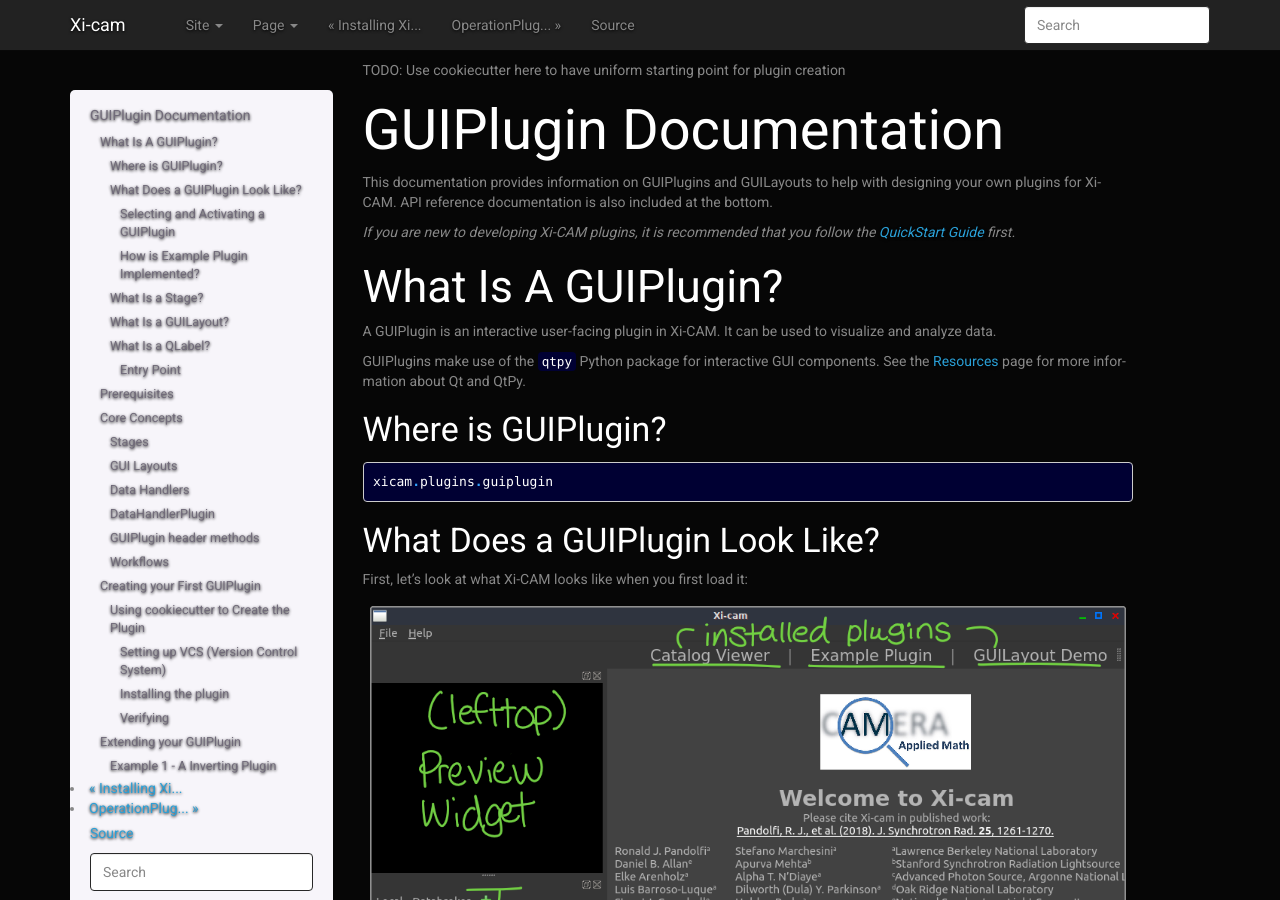
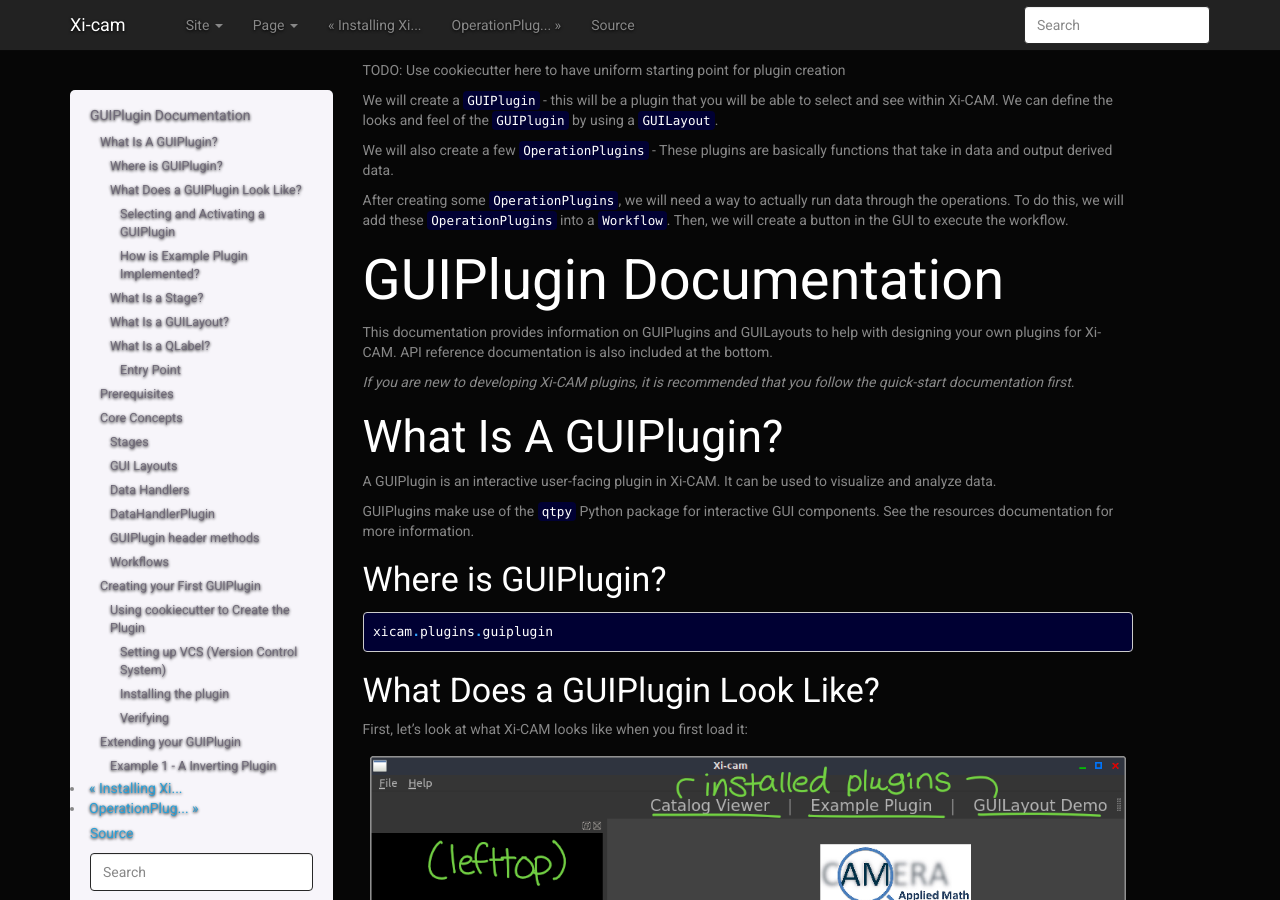
Before and after one commit to Xi-CAM/Xi-cam, a Sphinx documentation site: the page built from docs/source/gui-plugin.md, in a window 1280 px wide and 900 px high. Built offline with Sphinx 7.4.7, drawn with Linux system fonts in a browser that asks for light colours.

```diff
--- a/docs/source/gui-plugin.md
+++ b/docs/source/gui-plugin.md
@@ -1,5 +1,19 @@
 TODO:
 Use cookiecutter here to have uniform starting point for plugin creation
+
+We will create a `GUIPlugin` -
+this will be a plugin that you will be able to select and see within Xi-CAM.
+We can define the looks and feel of the `GUIPlugin` by using a `GUILayout`.
+
+We will also create a few `OperationPlugins` -
+These plugins are basically functions that take in data
+and output derived data.
+
+After creating some `OperationPlugins`,
+we will need a way to actually run data through the operations.
+To do this, we will add these `OperationPlugins` into a `Workflow`.
+Then, we will create a button in the GUI to execute the workflow.
+
 
 # GUIPlugin Documentation
 
@@ -8,7 +22,7 @@ to help with designing your own plugins for Xi-CAM.
 API reference documentation is also included at the bottom.
 
 *If you are new to developing Xi-CAM plugins,
-it is recommended that you follow the [QuickStart Guide](quickstart.md) first.*
+it is recommended that you follow the quick-start documentation first.*
 
 ## What Is A GUIPlugin?
 
@@ -16,8 +30,7 @@ A GUIPlugin is an interactive user-facing plugin in Xi-CAM.
 It can be used to visualize and analyze data.
 
 GUIPlugins make use of the `qtpy` Python package for interactive GUI components.
-See the
-[Resources](resources.md) page for more information about Qt and QtPy.
+See the resources documentation for more information.
 
 ### Where is GUIPlugin?
 
--- a/docs/source/index.rst
+++ b/docs/source/index.rst
@@ -33,7 +33,7 @@ Before starting to develop plugins, you will need to install Xi-CAM and some
 of its dependencies.
 
 Follow the QuickStart_ guide to get started with installation and
-developing your first Xi-CAM plugin (covers GUIPlugin, Workflow, and OperationPlugins).
+exploring an example Xi-CAM plugin (covers GUIPlugin, Workflow, and OperationPlugins).
 
 For more detailed documentation, you may want to visit the following:
 
```
Also changed, not shown: docs/source/intro.md (deleted, +0 -20 lines), docs/source/operation-plugin.md (+1 -7 lines), docs/source/workflow.md (+1 -1 lines).
